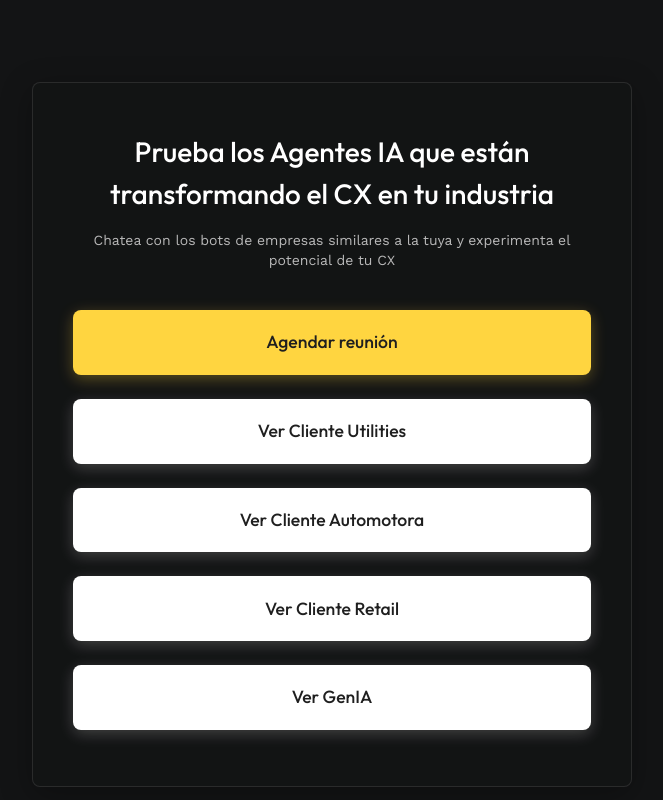
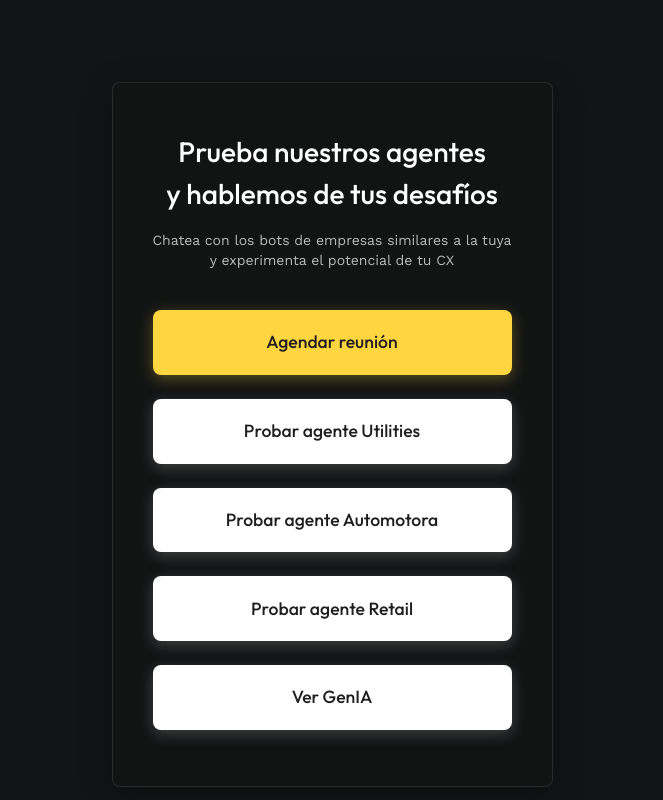
Before and after one commit to PabloArayaG/adere-tree, a Vue app: page / in a window 1280 px wide. Shown: the whole page, without its empty margins (308-971 px from the left). Built offline with nearby package versions, Linux system fonts and the light colour scheme.

Commit message:
cambios botones

```diff
--- a/src/App.vue
+++ b/src/App.vue
@@ -8,14 +8,14 @@
     </a>
 
     <div class="card-container">
-      <h1>Prueba los Agentes IA que están transformando el CX en tu industria</h1>
-      <p class="subtitle">Chatea con los bots de empresas similares a la tuya y experimenta el potencial de tu CX</p>
+      <h1>Prueba nuestros agentes <br>y hablemos de tus desafíos</h1>
+      <p class="subtitle">Chatea con los bots de empresas similares a la tuya<br class="desktop-break"> y experimenta el potencial de tu CX</p>
 
               <div class="buttons-grid">
           <a href="https://adereso.ai/contacto-wbl" target="_blank" class="button">Agendar reunión</a>
-          <a href="https://api.whatsapp.com/send/?phone=56935055832&text&app_absent=0" target="_blank" class="button">Ver Cliente Utilities</a>
-          <a href="https://wa.me/+56941581023" target="_blank" class="button">Ver Cliente Automotora</a>
-          <a href="https://api.whatsapp.com/send?phone=56944154087&text=%C2%A1Hola!%20Necesito%20ayuda%20" target="_blank" class="button">Ver Cliente Retail</a>
+          <a href="https://api.whatsapp.com/send/?phone=56935055832&text&app_absent=0" target="_blank" class="button">Probar agente Utilities</a>
+          <a href="https://wa.me/+56941581023" target="_blank" class="button">Probar agente Automotora</a>
+          <a href="https://api.whatsapp.com/send?phone=56944154087&text=%C2%A1Hola!%20Necesito%20ayuda%20" target="_blank" class="button">Probar agente Retail</a>
           <a href="https://genianew.adereso.ai" target="_blank" class="button">Ver GenIA</a>
         </div>
     </div>
@@ -184,8 +184,23 @@ h1 {
   box-shadow: 0 6px 20px rgba(255, 255, 255, 0.3);
 }
 
+/* Ocultar saltos de línea en mobile */
+.desktop-break {
+  display: inline;
+}
+
+@media (min-width: 769px) {
+  .desktop-break {
+    display: inline;
+  }
+}
+
 /* Responsive */
 @media (max-width: 768px) and (min-width: 481px) {
+  .desktop-break {
+    display: none;
+  }
+
   #app {
     align-items: flex-start;
     padding: 3rem 0 6rem 0;
@@ -235,6 +250,10 @@ h1 {
 }
 
 @media (max-width: 480px) {
+  .desktop-break {
+    display: none;
+  }
+
   #app {
     align-items: flex-start;
     padding: 3rem 0 6rem 0;
@@ -283,6 +302,10 @@ h1 {
 }
 
 @media (max-width: 360px) {
+  .desktop-break {
+    display: none;
+  }
+
   #app {
     padding: 2.5rem 0 5.5rem 0;
   }
```
